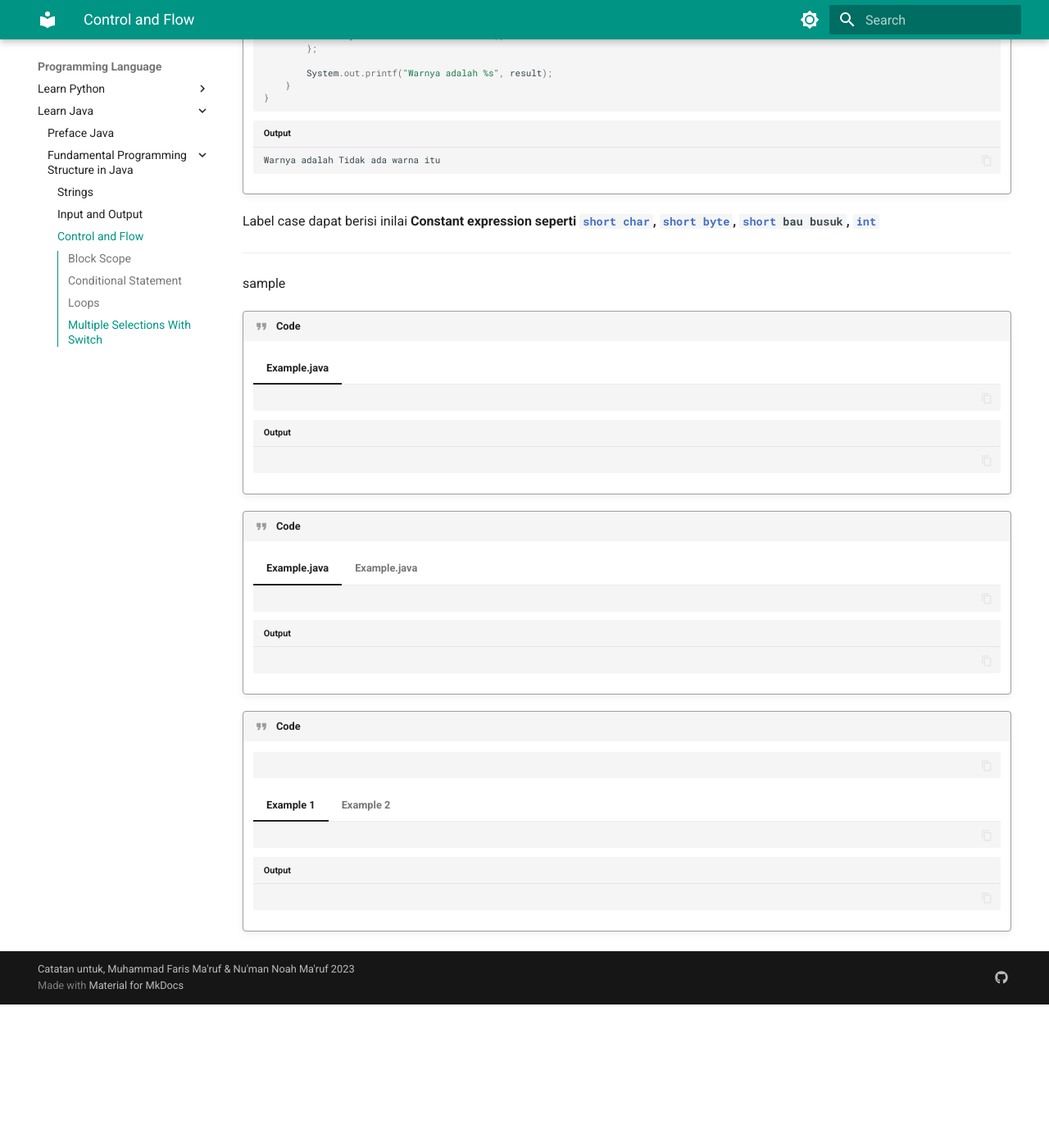
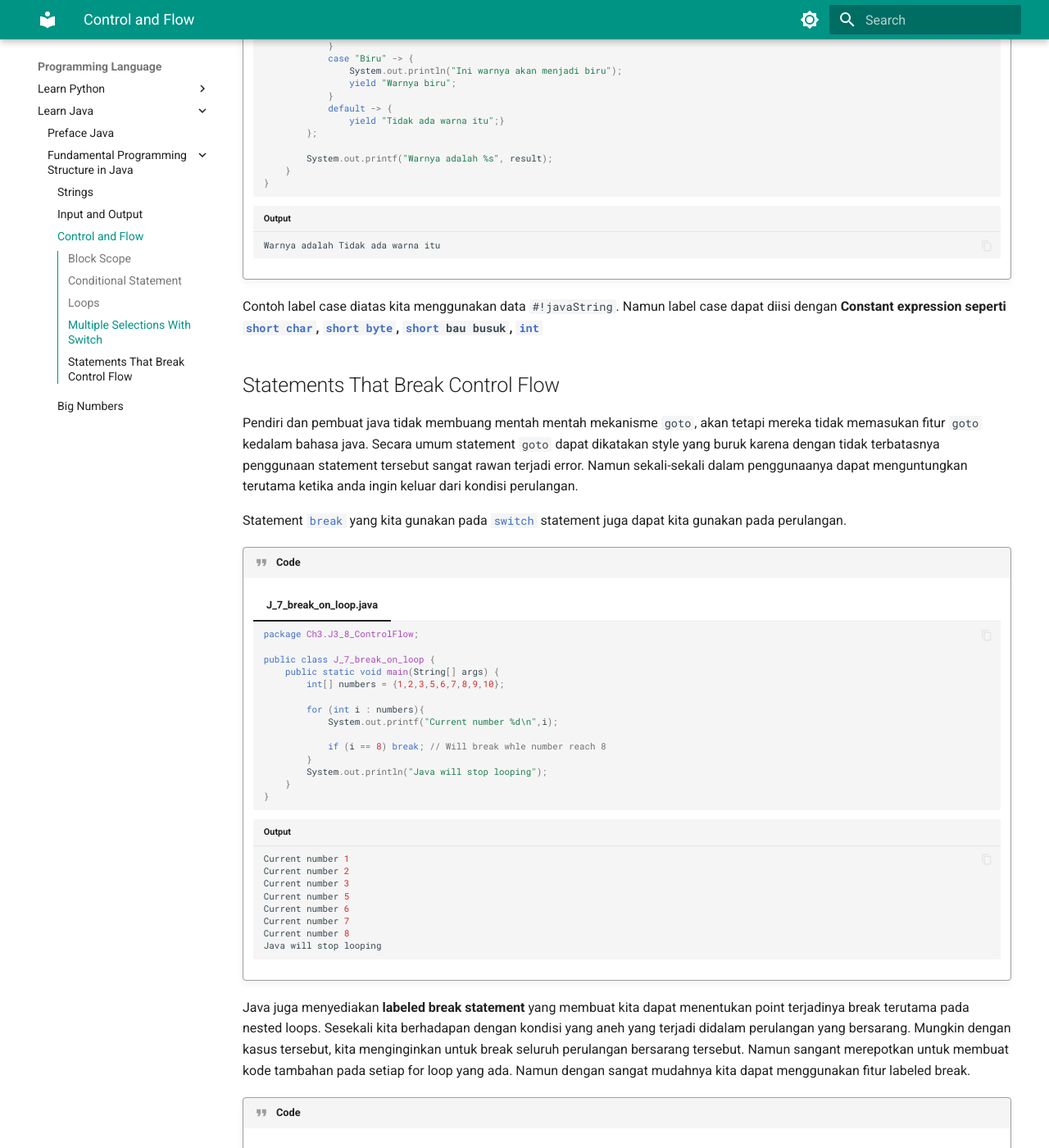
Before and after one commit to muhammadfarras/muhammadfarras.github.io, an MkDocs documentation site: the page built from docs/Programming Language/Java/03. Control Flow.md, in a window 1280 px wide and 1400 px high, scrolled down 5182 px. Shown: the whole window at 82% size. Built offline with MkDocs 1.6.1 and Material for MkDocs 9.7.7, drawn with Linux system fonts in a browser that asks for light colours; before the commit the page ends 6407 px from its top, so only the background shows below that; some of the changed text lies outside the part shown.

Commit message:
update big numbers

````diff
--- a/docs/Programming Language/Java/03. Control Flow.md
+++ b/docs/Programming Language/Java/03. Control Flow.md
@@ -1,3 +1,6 @@
+!!! info
+    Semua file yang ada pada contoh pada catatan ini ada pada package `Ch3/J3_8_ControlFlow`
+
 Java, sebagaimana dengan bahasa pemprogramman yang lain, java juga mendukung conditional statement dan loops (perulangan) untuk menentukan _control flow_
 
 ## Block Scope
@@ -266,66 +269,108 @@
         Warnya adalah Tidak ada warna itu
         ```
 
-Label case dapat berisi inilai **Constant expression seperti `#!java short char`, `#!java short byte `, `#!java short bau busuk`,  `#!java int`**
+Contoh label case diatas kita menggunakan data `#!javaString`. Namun label case dapat diisi dengan **Constant expression seperti `#!java short char`, `#!java short byte `, `#!java short bau busuk`,  `#!java int`**
 
----
-sample
+## Statements That Break Control Flow
+Pendiri dan pembuat java tidak membuang mentah mentah mekanisme `goto`, akan tetapi mereka tidak memasukan fitur `goto` kedalam bahasa java. Secara umum statement `goto` dapat dikatakan style yang buruk karena dengan tidak terbatasnya penggunaan statement tersebut sangat rawan terjadi error. Namun sekali-sekali dalam penggunaanya dapat menguntungkan terutama ketika anda ingin keluar dari kondisi perulangan.
+
+Statement `#!java break` yang kita gunakan pada `#!java switch` statement juga dapat kita gunakan pada perulangan.
 
 !!! quote "Code"
 
-    === "Example.java"
+    === "J_7_break_on_loop.java"
 
         ```java
+        package Ch3.J3_8_ControlFlow;
+
+        public class J_7_break_on_loop {
+            public static void main(String[] args) {
+                int[] numbers = {1,2,3,5,6,7,8,9,10};
+
+                for (int i : numbers){
+                    System.out.printf("Current number %d\n",i);
+
+                    if (i == 8) break; // Will break whle number reach 8
+                }
+                System.out.println("Java will stop looping");
+            }
+        }
 
         ```
 
         ```{.java title="Output"}
+        Current number 1
+        Current number 2
+        Current number 3
+        Current number 5
+        Current number 6
+        Current number 7
+        Current number 8
+        Java will stop looping
+        ```
 
-        ```
+Java juga menyediakan **labeled break statement** yang membuat kita dapat menentukan point terjadinya break terutama pada nested loops. Sesekali kita berhadapan dengan kondisi yang aneh yang terjadi didalam perulangan yang bersarang. Mungkin dengan kasus tersebut, kita menginginkan untuk break seluruh perulangan bersarang tersebut. Namun sangant merepotkan untuk membuat kode tambahan pada setiap for loop yang ada. Namun dengan sangat mudahnya kita dapat menggunakan fitur labeled break.
+
 
 !!! quote "Code"
 
-    === "Example.java"
+    === "J_8_labeled_break_nested_loop.java"
 
         ```java
+        package Ch3.J3_8_ControlFlow;
+
+        public class J_8_labeled_break_nested_loop {
+            public static void main(String[] args) {
+                int[] numbers = {3,2,1};
+                String[] letters = {"C","B","A"};
+
+                letter_break_point:
+                for ( int i : numbers){
+                    // without labeled break, break will occur at this point
+                    for (String b : letters){
+                        if (b.equals("C") && i == 2) break letter_break_point;
+                        System.out.println(i+" "+b);
+                    }
+                }
+            }
+        }
+
+        ```
+        3 C
+        3 B
+        3 A
+        ```{.java title="Output"}
+
+
+Finally, there is a continue statement that, like the break statement, breaks the
+regular flow of control. The continue statement transfers control to the header
+of the innermost enclosing loop. Here is an example:
+
+!!! quote "Code"
+
+    === "J_8_continue_on_loop.java"
+
+        ```java
+        package Ch3.J3_8_ControlFlow;
+
+        public class J_8_continue_on_loop {
+
+            public static void main(String[] args) {
+                int[] numbers = {1,2,3,4,5,6,7,8,9,10};
+
+                for (int i : numbers){
+                    if (i%2 == 0) continue; // Will back to head if even
+                    System.out.printf("%-4s %-3s %d\n","Data",":",i);
+                }
+            }
+        }
 
         ```
 
         ```{.java title="Output"}
+        Data :   1
+        Data :   3
+        Data :   5
+        Data :   7
+        Data :   9
         ```
-
-    === "Example.java"
-
-        ```java
-
-        ```
-
-        ```{.java title="Output"}
-
-        ```
-
-!!! quote "Code"
-
-    ```java title=""
-
-    ```
-
-    === "Example 1"
-
-        ```java
-
-        ```
-
-        ```{.java title="Output"}
-
-        ```
-
-    === "Example 2"
-
-        ```java
-
-        ```
-
-        ```{.java title="Output"}
-
-        ```
--- a/mkdocs.yml
+++ b/mkdocs.yml
@@ -92,6 +92,7 @@
         - Strings : Programming Language/Java/01. Strings.md
         - Input and Output : Programming Language/Java/02. Input and Output.md
         - Control and Flow : Programming Language/Java/03. Control Flow.md
+        - Big Numbers : Programming Language/Java/04. Big Numbers.md
   - Information Technology:
     - Learn Arduino:
       - Preface Arduino : Technology/Catatan Arduino/index.md
````
Also changed, not shown: docs/Programming Language/Java/02. Input and Output.md (+3 -0 lines), docs/Programming Language/Java/04. Big Numbers.md (added, +171 -0 lines), docs/index.md (+1 -0 lines).
